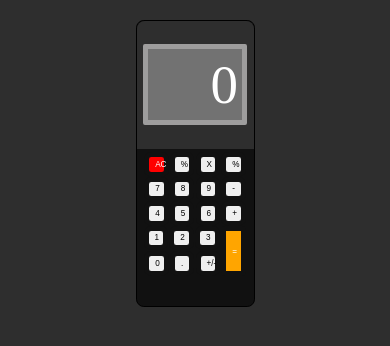
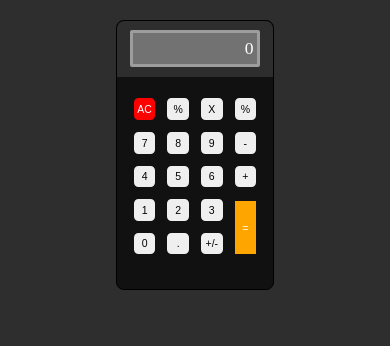
Before and after one commit to thiagopxavier/calculator-vite-react-js, a React (Vite) app: page / in a window 390 px wide. Shown: the top 346 px of the page. Built offline with nearby package versions, Linux system fonts and the light colour scheme.

Commit message:
fix: fixed mobile version

```diff
--- a/src/App.css
+++ b/src/App.css
@@ -1,5 +1,6 @@
 * {
   margin: 0;
+  padding: 0;
 }
 
 body {
@@ -11,7 +12,7 @@ body {
   border-radius: 2vw;
   display: flex;
   flex-direction: column;
-  width: 30%;
+  width: 40vw;
   margin: auto;
   margin-top: 5%;
   border: 1px solid black;
@@ -31,7 +32,7 @@ body {
 #div-visor-result {
   background-color: #727272;
   border-radius: 0.5vw;
-  border: 5px solid #9e9d9d;
+  border: 3px solid #9e9d9d;
   display: flex;
   justify-content: right;
   align-items: center;
@@ -40,25 +41,27 @@ body {
 }
 
 #div-buttons-calculator {
-  display: flex;
-  margin-top: 3%;
-  justify-content: center;
-  flex-wrap: wrap;
-  gap: 1%;
+  display: grid;
+  grid-template-columns: repeat(4, 1fr);
+  gap: 2px;
+  padding: ;
+  margin: auto;
+  margin-top: 2vh;
   margin-bottom: 30px;
 
 }
 
 #p-result {
   color: white;
-  font-size: 55px;
+  font-size: 4.5vw;
   padding-right: 1vw;
 }
 
 .button-calculator {
   border-radius: 30%;
-  font-size: 2.1vw;
+  font-size: 2.7vw;
   border: 5px solid #111111;
+  margin: auto;
   width: 3em;
   height: 3em;
 }
@@ -72,10 +75,6 @@ body {
 }
 
 #button-placeholder {
-  border-radius: 30%;
-  font-size: 2.2vw;
-  width: 3em;
-  height: 3em;
   visibility: hidden;
 }
 
@@ -83,11 +82,18 @@ body {
   background-color: orange;
   color: white;
   border-radius: 0.5em;
-  margin-top: -21.5%;
-  height: 6.08em;
+  margin-top: -100%;
+  height: 6em;
 }
 
 #button-ac {
   background-color: red;
   color: white;
 }
+
+@media screen and (orientation: portrait) {
+  #div-visor-calculator {
+    height: 3.5em;
+  }
+
+}
--- a/src/App.jsx
+++ b/src/App.jsx
@@ -26,7 +26,7 @@ function App() {
         <button className="button-calculator">1</button>
         <button className="button-calculator">2</button>
         <button className="button-calculator">3</button>
-        <button id="button-placeholder">fake</button>
+        <button className="button-calculator" id="button-placeholder">fake</button>
         <button className="button-calculator">0</button>
         <button className="button-calculator">.</button>
         <button className="button-calculator">+/-</button>
```
